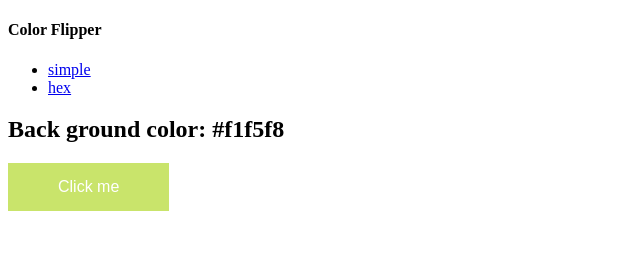
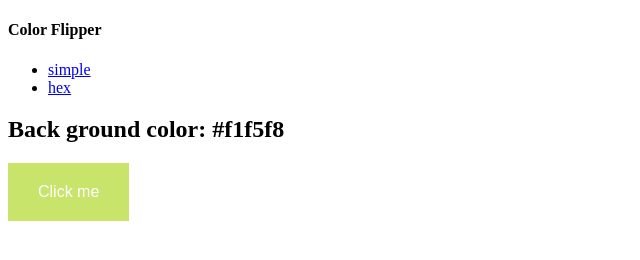
Before and after one commit to Luis210380/ProjectsJS, a plain HTML site: page ProjectsJs/index.html in a window 1280 px wide. Shown: the whole page, without its empty margins (0-640 px from the left). Drawn offline with Linux system fonts and the light colour scheme.

Commit message:
change padding in button

```diff
--- a/ProjectsJs/Styles/Style.css
+++ b/ProjectsJs/Styles/Style.css
@@ -3,7 +3,7 @@
   font-size: 16px;
   border: none;
   color: white;
-  padding: 15px 50px; /* px distance between the margin of the button and the text inside */
+  padding: 20px 30px; /* px distance between the margin of the button and the text inside */
   text-align: center;
   text-decoration: none;
   display: inline-block;
```
